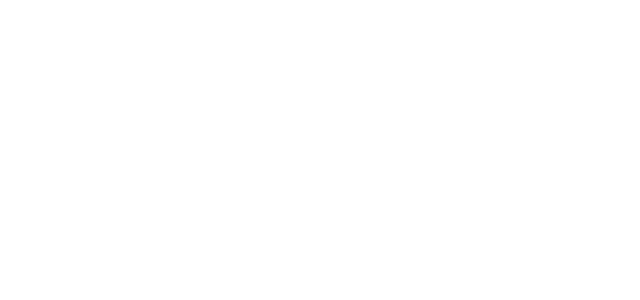
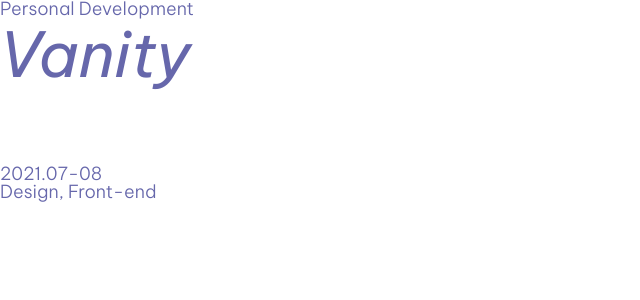
Before and after one commit to pppeyo38/PeyoLog, a React (Vite) app: page /test in a window 1280 px wide. Shown: the top 300 px of the page, without its empty margins (0-640 px from the left). Built offline with nearby package versions, Linux system fonts and the light colour scheme.

Commit message:
作品のタイトルmolecules作成

```diff
--- /dev/null
+++ b/src/components/molecules/PageWork.tsx
@@ -0,0 +1,21 @@
+import { memo } from "react"
+import styled from "styled-components"
+
+export const PageWork = memo(() => {
+  return (
+    <>
+      <ImgWrap>
+        <img src="./src/images/work_vanity.png" />
+      </ImgWrap>
+    </>
+  )
+})
+
+const ImgWrap = styled.div`
+  width: 100%;
+  height: 100%;
+  display: flex;
+  justify-content: center;
+  align-items: center;
+  background-color: rgba(237, 237, 239, 0.7);
+`;
--- /dev/null
+++ b/src/components/molecules/WorkTitle.tsx
@@ -0,0 +1,56 @@
+import { FC, memo } from "react"
+import styled from "styled-components"
+
+import { EnText } from "../atoms/EnText"
+import { ColorTheme } from "../../style/ColorTheme"
+
+type WorkProps = {
+  category: string;
+  title: string;
+  period: string;
+  role: string;
+}
+
+export const WorkTitle :FC<WorkProps> = memo((props) => {
+  const { category, title, period, role } = props
+
+  return (
+    <>
+      <WorkTitleWrap>
+        <WorkTitleContent>
+          <EnText fSize='18px' fWeight='300' fColor={ColorTheme.palette.purple}>
+            {category}
+          </EnText>
+          <EnText fSize='62px' fWeight='400' fStyle='Italic' fColor={ColorTheme.palette.purple}>
+            {title}
+          </EnText>
+        </WorkTitleContent>
+        <WorkTitleDetail>
+          <EnText fSize='18px' fWeight='300' fColor={ColorTheme.palette.purple}>
+            {period}
+          </EnText>
+          <EnText fSize='18px' fWeight='300' fColor={ColorTheme.palette.purple}>
+            {role}
+          </EnText>
+        </WorkTitleDetail>
+      </WorkTitleWrap>
+    </>
+  )
+})
+
+const WorkTitleWrap = styled.div`
+  display: flex;
+  flex-direction: column;
+  gap: 80px;
+`;
+
+const WorkTitleContent = styled.div`
+  display: flex;
+  flex-direction: column;
+  gap: 5px;
+`;
+
+const WorkTitleDetail = styled.div`
+  display: flex;
+  flex-direction: column;
+`;
--- a/src/components/templates/ScrollSnap.tsx
+++ b/src/components/templates/ScrollSnap.tsx
@@ -1,8 +1,9 @@
 import { memo } from "react"
 import styled from "styled-components"
-import { PageTitle } from "../molecules/PageTitle"
 
 import { SnapSection } from "../organisms/sections/SnapSection"
+import { PageTitle } from "../molecules/PageTitle"
+import { PageWork } from "../molecules/PageWork"
 
 export const ScrollSnap = memo(() => {
   return (
@@ -11,7 +12,7 @@ export const ScrollSnap = memo(() => {
         <PageTitle />
       </SnapSection>
       <SnapSection>
-        <PageTitle />
+        <PageWork />
       </SnapSection>
     </SnapArticle>
   )
--- a/src/components/test.tsx
+++ b/src/components/test.tsx
@@ -1,6 +1,12 @@
+import { WorkTitle } from "./molecules/WorkTitle"
+
 export const Test = () => {
 	return (
-		<>
-		</>
+		<WorkTitle
+			category='Personal Development'
+			title='Vanity'
+			period='2021.07-08'
+			role='Design, Front-end'
+		/>
 	)
 }
```
Also changed, not shown: src/images/work_vanity.png (added).
